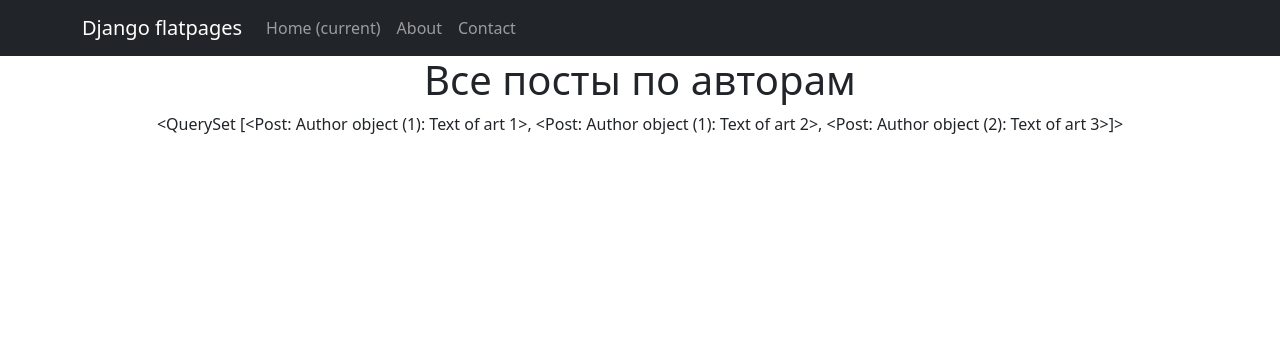
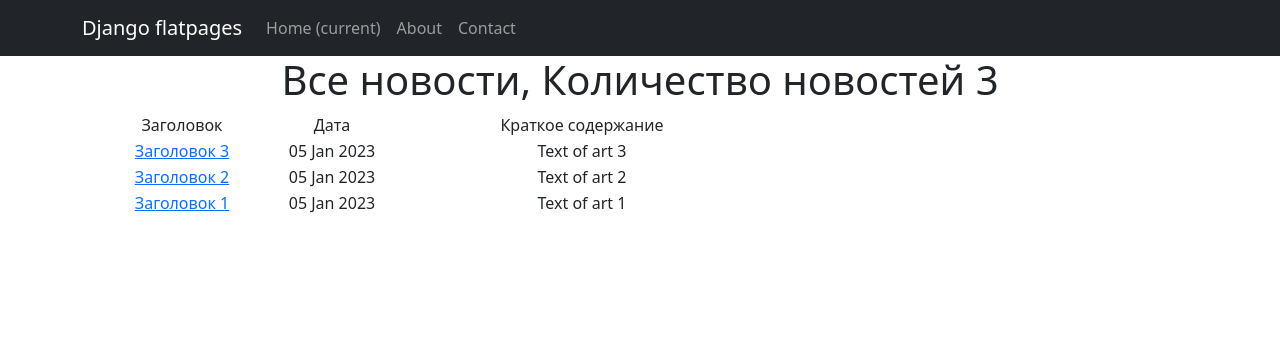
Before and after one commit to Dzhoser/NewsPortal, a Django app: page /news/ in a window 1280 px wide. Shown: the top 356 px of the page. Run offline with Django 4.2, Linux system fonts and the light colour scheme; data comes from the database, SQL or seed files in the repository; both versions use the stored data as it was after the commit; some libraries are stand-ins or nearby versions.

Commit message:
Added templates commit

```diff
--- a/newsportal/news/models.py
+++ b/newsportal/news/models.py
@@ -59,6 +59,7 @@ class Post(models.Model):
     posttype = models.CharField(max_length=2, choices=POSTTYPES)
     date_in = models.DateTimeField(auto_now_add = True)
     postcat = models.ManyToManyField(Category, through = 'PostCategory')
+    heading = models.CharField(max_length=255)
     article_text = models.TextField()
     article_rating = models.FloatField(default=0.0)
 
--- a/newsportal/news/views.py
+++ b/newsportal/news/views.py
@@ -9,7 +9,7 @@ class PostsList(ListView):
     # Указываем модель, объекты которой мы будем выводить
     model = Post
     # Поле, которое будет использоваться для сортировки объектов
-    ordering = 'author'
+    ordering = '-date_in'
     # Указываем имя шаблона, в котором будут все инструкции о том,
     # как именно пользователю должны быть показаны наши объекты
     template_name = 'posts.html'
--- a/newsportal/templates/post.html
+++ b/newsportal/templates/post.html
@@ -8,5 +8,7 @@ Post
 
 
 {% block content %}
-<h1>{{ post }}</h1>
+<h1>{{ post.heading }}</h1>
+<p>Дата публикации {{ post.date_in | date:'d M Y' }}</p>
+<p>{{ post.article_text }}</p>
 {% endblock content %}
--- a/newsportal/templates/posts.html
+++ b/newsportal/templates/posts.html
@@ -8,6 +8,27 @@ Posts
 
 <!-- В контенте на странице мы выводим все товары -->
 {% block content %}
-<h1>Все посты по авторам</h1>
-{{ posts }}
+<h1>Все новости, Количество новостей {{ posts | length }}</h1>
+<!-- {{ posts }}-->
+
+    <table>
+           <tr>
+               <td width="200">Заголовок</td>
+               <td width="100">Дата</td>
+               <td width="400">Краткое содержание</td>
+           </tr>
+        {% for post in posts %}
+           <tr>
+               <td><a href="{{ post.id }}">{{ post.heading }}</a></td>
+                <!-- Добавим специальный фильтр truncatechars,
+                чтобы ограничить количество символов до 15.
+                Все остальные символы превратятся в многоточие. -->
+               <td>{{ post.date_in | date:'d M Y' }}</td>
+               <td>{{ post.article_text | truncatewords:20 }}</td>
+           </tr>
+           {% endfor %}
+
+    </table>
+
+
 {% endblock content %}
```
Also changed, not shown: newsportal/db.sqlite3, newsportal/news/migrations/0001_initial.py.
